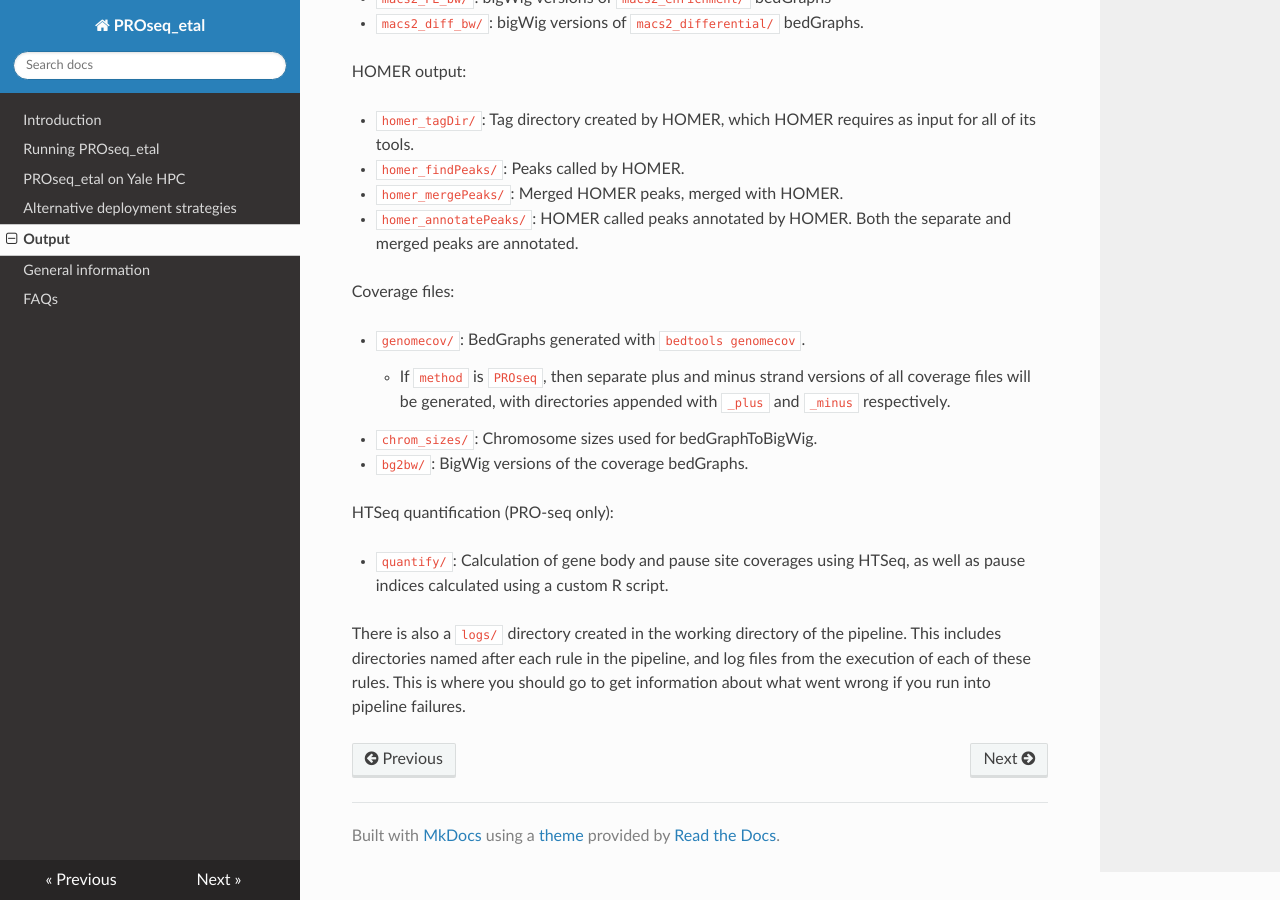
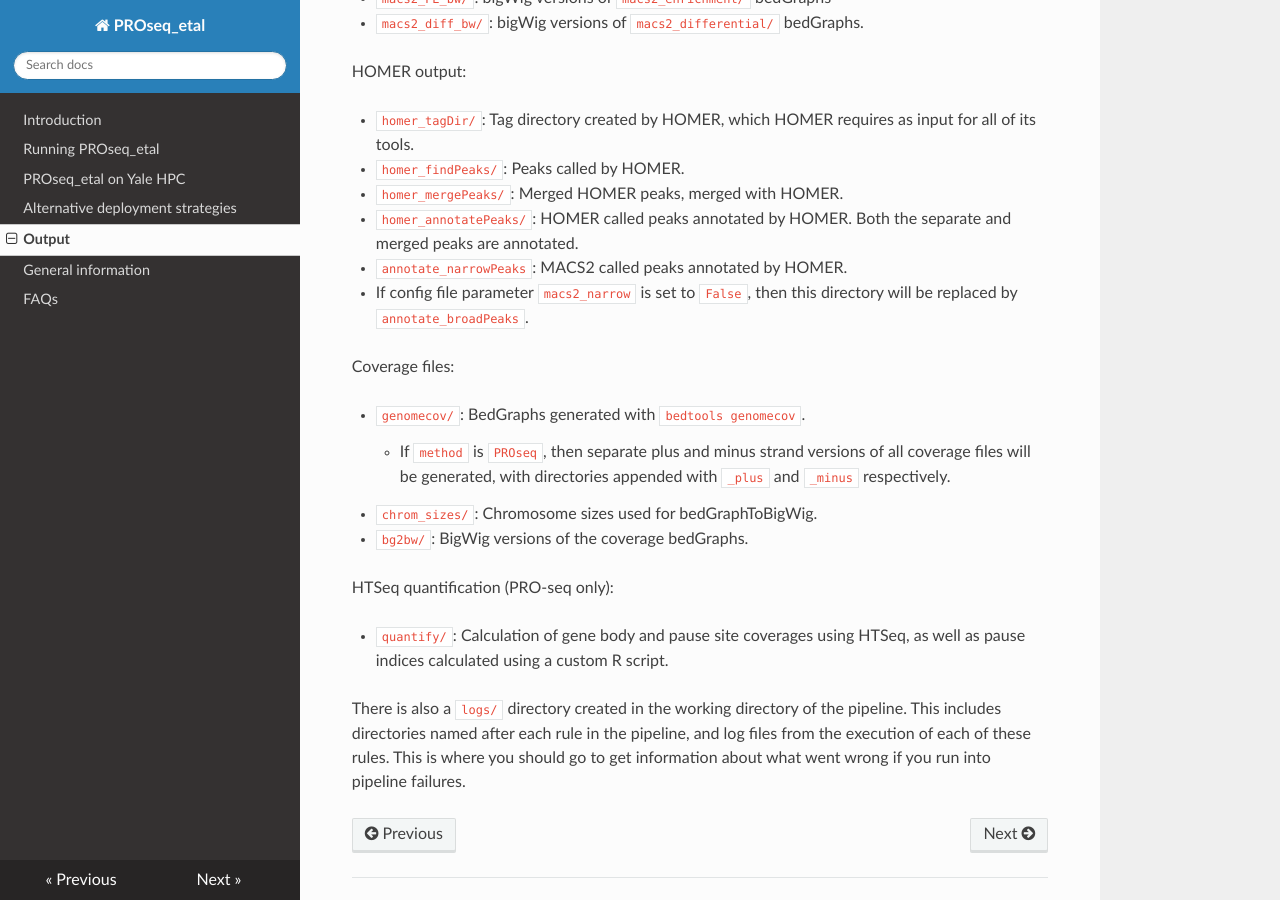
Before and after one commit to isaacvock/PROseq_etal, an MkDocs documentation site: the page built from docs/output.md, in a window 1280 px wide and 900 px high, scrolled down 781 px. Built offline with MkDocs 1.6.1, drawn with Linux system fonts in a browser that asks for light colours; nearby versions of some CDN libraries.

Commit message:
Update documentation

```diff
--- a/docs/output.md
+++ b/docs/output.md
@@ -30,6 +30,8 @@ HOMER output:
 * `homer_findPeaks/`: Peaks called by HOMER.
 * `homer_mergePeaks/`: Merged HOMER peaks, merged with HOMER.
 * `homer_annotatePeaks/`:  HOMER called peaks annotated by HOMER. Both the separate and merged peaks are annotated.
+* `annotate_narrowPeaks`: MACS2 called peaks annotated by HOMER.
+  - If config file parameter `macs2_narrow` is set to `False`, then this directory will be replaced by `annotate_broadPeaks`.
 
 Coverage files:
 
```
